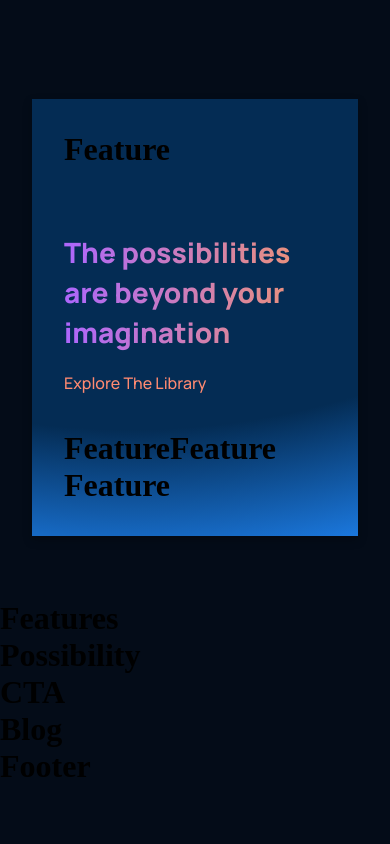
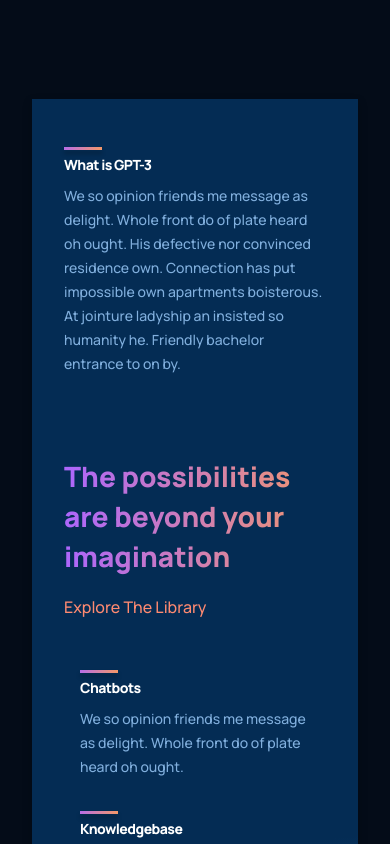
Before and after one commit to Sayed24/Sadat-React-Project, a React (Create React App) app: page / in a window 390 px wide. Shown: the part 1360-2204 px from the top of the page. Before the commit the page ends 2145 px from the top, so only its background shows below. Built offline with nearby package versions, Linux system fonts and the light colour scheme.

Commit message:
Destructuring and Feature with responsive design

```diff
--- a/src/components/feature/Feature.css
+++ b/src/components/feature/Feature.css
@@ -0,0 +1,61 @@
+.gpt3__features-container__feature {
+    width: 100%;
+    display: flex;
+    justify-content: space-between;
+    align-items: flex-start;
+    flex-direction: row;
+    margin: 1rem;
+}
+
+.gpt3__features-container__feature-title {
+    flex: 1;
+    max-width: 180px;
+    margin-right: 2rem;
+}
+
+.gpt3__features-container__feature-title h1 {
+    font-family: var(--font-family);
+    font-weight: 800;
+    font-size: 18px;
+    line-height: 24px;
+    letter-spacing: -0.04em;
+    color: #fff;
+}
+
+.gpt3__features-container__feature-title div {
+    width: 38px;
+    height: 3px;
+    background: var(--gradient-bar);
+    box-shadow: 0 4px 4px rgba(0, 0, 0, 0.25);
+    margin-bottom: 0.25rem;
+}
+
+.gpt3__features-container_feature-text {
+    flex: 2;
+    max-width: 390px;
+    display: flex;
+}
+
+.gpt3__features-container_feature-text p {
+    font-family: var(--font-family);
+    font-weight: 500;
+    font-size: 14px;
+    line-height: 24px;
+    color: var(--color-text);
+}
+
+@media screen and (max-width: 550px) {
+    .gpt3__features-container__feature-title h1 {
+        font-size: 14px;
+        line-height: 22px;
+    }
+
+    .gpt3__features-container__feature-title p {
+        font-size: 14px;
+        line-height: 22px;
+    }
+
+    .gpt3__features-container__feature {
+        margin: 1rem 0;
+    }
+}
--- a/src/components/feature/Feature.jsx
+++ b/src/components/feature/Feature.jsx
@@ -1,10 +1,17 @@
 import React from 'react';
 import './Feature.css';
 
-const Feature = () => {
+const Feature = ({ title, text }) => {
     return (
-        <div>
-            <h1>Feature</h1>
+        <div className='gpt3__features-container__feature'>
+            <div className='gpt3__features-container__feature-title'>
+                <div />
+                <h1>{title}</h1>
+            </div>
+            <div className='gpt3__features-container_feature-text'>
+                <p>{text}</p>
+            </div>
+
         </div>
     )
 }
--- a/src/container/whatGPT3/WhatGPT3.jsx
+++ b/src/container/whatGPT3/WhatGPT3.jsx
@@ -6,7 +6,9 @@
     return (
         <div className='gpt3__whatgpt3 section__margin' id='wgpt3'>
             <div className='gpt3__whatgpt3-feature'>
-                <Feature />
+                <Feature title="What is GPT-3" text="We so opinion friends me message as delight. Whole front do of plate heard oh ought. His defective nor convinced residence own. Connection has put impossible own apartments boisterous. At jointure ladyship an insisted so humanity he. Friendly bachelor entrance to on by." />
+
+
             </div>
             <div className='gpt3__whatgpt3-heading'>
                 <h1 className='gradient__text'>
@@ -15,9 +17,9 @@
                 <p>Explore The Library</p>
             </div>
             <div className='gpt3__whatgpt3-container'>
-                <Feature />
-                <Feature />
-                <Feature />
+                <Feature title="Chatbots" text="We so opinion friends me message as delight. Whole front do of plate heard oh ought." />
+                <Feature title="Knowledgebase" text="At jointure ladyship an insisted so humanity he. Friendly bachelor entrance to on by. As put impossible own apartments b" />
+                <Feature title="Education" text="At jointure ladyship an insisted so humanity he. Friendly bachelor entrance to on by. As put impossible own apartments b" />
             </div>
         </div>
     )
```
